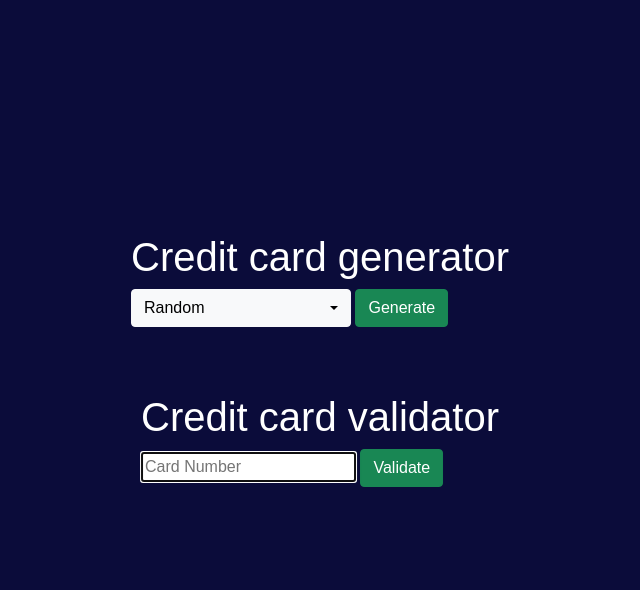
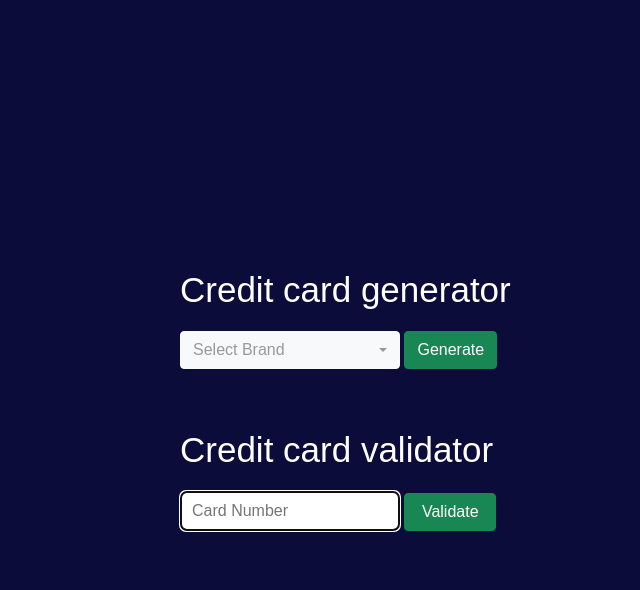
Before and after one commit to themm1/Credit-Number-Generator, a Flask app: page / in a window 1280 px wide. Shown: the top 590 px of the page, without its empty margins (320-960 px from the left). Run offline with Flask 2, Linux system fonts and the light colour scheme; some libraries are stand-ins or nearby versions.

Commit message:
basic css

```diff
--- a/static/js/script.js
+++ b/static/script.js
@@ -1,4 +1,6 @@
 $(document).ready(function() {
+
+	$('select').selectpicker();
 
 	$('#generate').on('submit', function(event) {
 		$.ajax({
--- a/static/styles.css
+++ b/static/styles.css
@@ -4,18 +4,30 @@ body {
     color: white;
 }
 
-#generate_div > * {
+#main {
     position: absolute;
-    top: 35%;
+    top: 50%;
     left: 50%;
-    margin-right: -50%;
     transform: translate(-50%, -50%);
 }
 
-#validate_div > * {
-    position: absolute;
-    top: 55%;
-    left: 50%;
-    margin-right: -50%;
-    transform: translate(-50%, -50%);
+#generate_div, #validate_div {
+    width: 400px;
+    margin: 15%;
 }
+
+h1 {
+    font-size: 35px;
+    margin-bottom: 20px;
+}
+
+#number {
+    width: 220px;
+    height: 40px;
+    border-radius: 6px;
+    padding-left: 10px;
+}
+
+.output {
+    margin-top: 10px;
+}
--- a/templates/index.html
+++ b/templates/index.html
@@ -6,24 +6,27 @@
         <link rel="stylesheet" type="text/css" href="../static/styles.css">
         <script src="https://ajax.googleapis.com/ajax/libs/jquery/3.1.0/jquery.min.js"></script>
         <title>Credit</title>
-        <script src="../static/js/script.js"></script>
+        <script src="../static/script.js"></script>
     </head>
 
     <body>
+        <div id="main">
             <div id="generate_div">
+
                 <form id="generate" action="/generate" method="POST">
                     <h1 class="title">Credit card generator</h1>
 
-                <select name="brand" id="brand" class="selectpicker">
-                    <option>Random</option>
+                    <select name="brand" id="brand" title="Select Brand">
+                        <option data-subtext="random pick">Random</option>
                         {% for brand in brands %}
                             <option value="{{ brand.name }}">{{ brand.name }}</option>
                         {% endfor %}
                     </select>
-                <input type="submit" value="Generate" class="btn btn-success">
+                    <input type="submit" value="Generate" class="btn btn-success" class="button">
 
                 </form>
-            <div id="generatedNumber"></div>
+                <div id="generatedNumber" class="output"></div>
+
             </div>
 
             <div id="validate_div">
@@ -32,10 +35,12 @@
                     <h1 class="title">Credit card validator</h1>
 
                     <input name="number" id="number" type="text" placeholder="Card Number" autofocus>
-                <input type="submit" value="Validate" class="btn btn-success">
+                    <input type="submit" value=" Validate " class="btn btn-success" class="button">
 
                 </form>
-            <div id="validatedNumber"></div>
+                <div id="validatedNumber" class="output"></div>
+
+            </div>
         </div>
 
     <script src="https://cdnjs.cloudflare.com/ajax/libs/popper.js/1.14.3/umd/popper.min.js" integrity="sha384-ZMP7rVo3mIykV+2+9J3UJ46jBk0WLaUAdn689aCwoqbBJiSnjAK/l8WvCWPIPm49" crossorigin="anonymous"></script>
```
Lines whose indentation alone changed are shown as unchanged.
